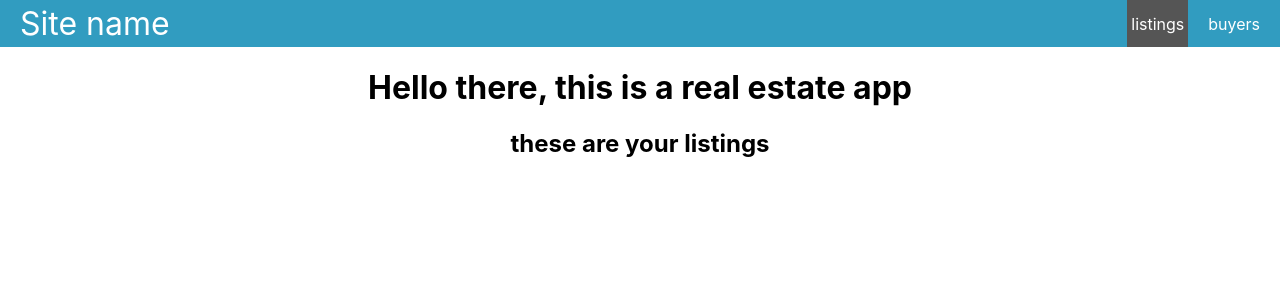
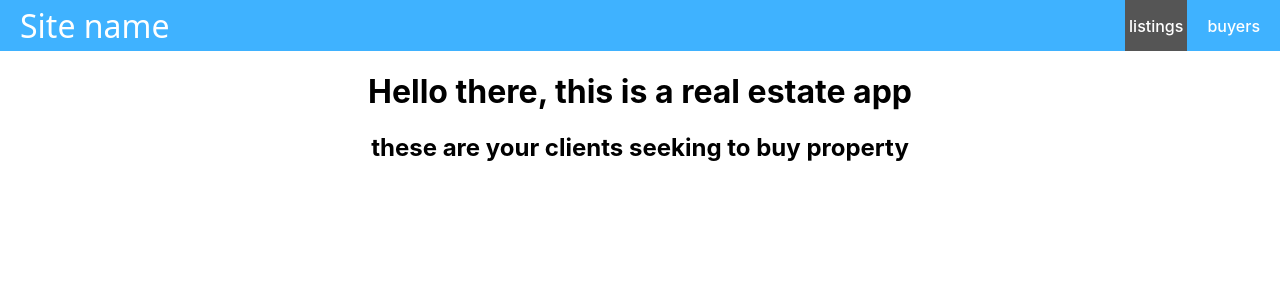
Before and after one commit to dannybartolini/true_home, a React (Create React App) app: page /buyers in a window 1280 px wide. Shown: the top 300 px of the page. Built offline with nearby package versions, Linux system fonts and the light colour scheme.

Commit message:
more navbar progress

```diff
--- a/src/App.js
+++ b/src/App.js
@@ -2,13 +2,29 @@ import logo from "./logo.svg";
 import Navbar from "./components/Navbar";
 import "./App.css";
 import ListingsList from "./components/ListingTest";
+import BuyersList from "./components/BuyersTest";
+import Home from "./components/Home";
 
 function App() {
+	console.log(window.location.pathname);
+	let Component;
+	switch (window.location.pathname) {
+		case "/":
+			Component = Home;
+			break;
+		case "/listings":
+			Component = ListingsList;
+			break;
+		case "/buyers":
+			Component = BuyersList;
+			break;
+	}
 	return (
 		<div className="App">
 			<Navbar />
+
 			<h1>Hello there, this is a real estate app</h1>
-			<ListingsList />
+			<Component />
 		</div>
 	);
 }
--- /dev/null
+++ b/src/components/BuyersTest.js
@@ -0,0 +1,9 @@
+const BuyersList = () => {
+	return (
+		<div>
+			<h2> these are your clients seeking to buy property</h2>
+		</div>
+	);
+};
+
+export default BuyersList;
--- /dev/null
+++ b/src/components/Home.js
@@ -0,0 +1,9 @@
+const Home = () => {
+	return (
+		<div>
+			<h2> This is the home page</h2>
+		</div>
+	);
+};
+
+export default Home;
--- a/src/index.css
+++ b/src/index.css
@@ -21,7 +21,7 @@ body {
 }
 
 .nav {
-	background-color: #319cc0;
+	background-color: #3fb2ff;
 	color: white;
 	display: flex;
 	justify-content: space-between;
@@ -32,6 +32,10 @@ body {
 
 .site-title {
 	font-size: 2rem;
+
+	font-family: system-ui, -apple-system, BlinkMacSystemFont, "Segoe UI", Roboto,
+		Oxygen, Ubuntu, Cantarell, "Open Sans", "Helvetica Neue", sans-serif;
+	color: black;
 }
 
 .nav ul {
@@ -45,6 +49,7 @@ body {
 .nav a {
 	color: white;
 	text-decoration: none;
+	font-weight: 500;
 	display: flex;
 	height: 100%;
 	align-items: center;
```
